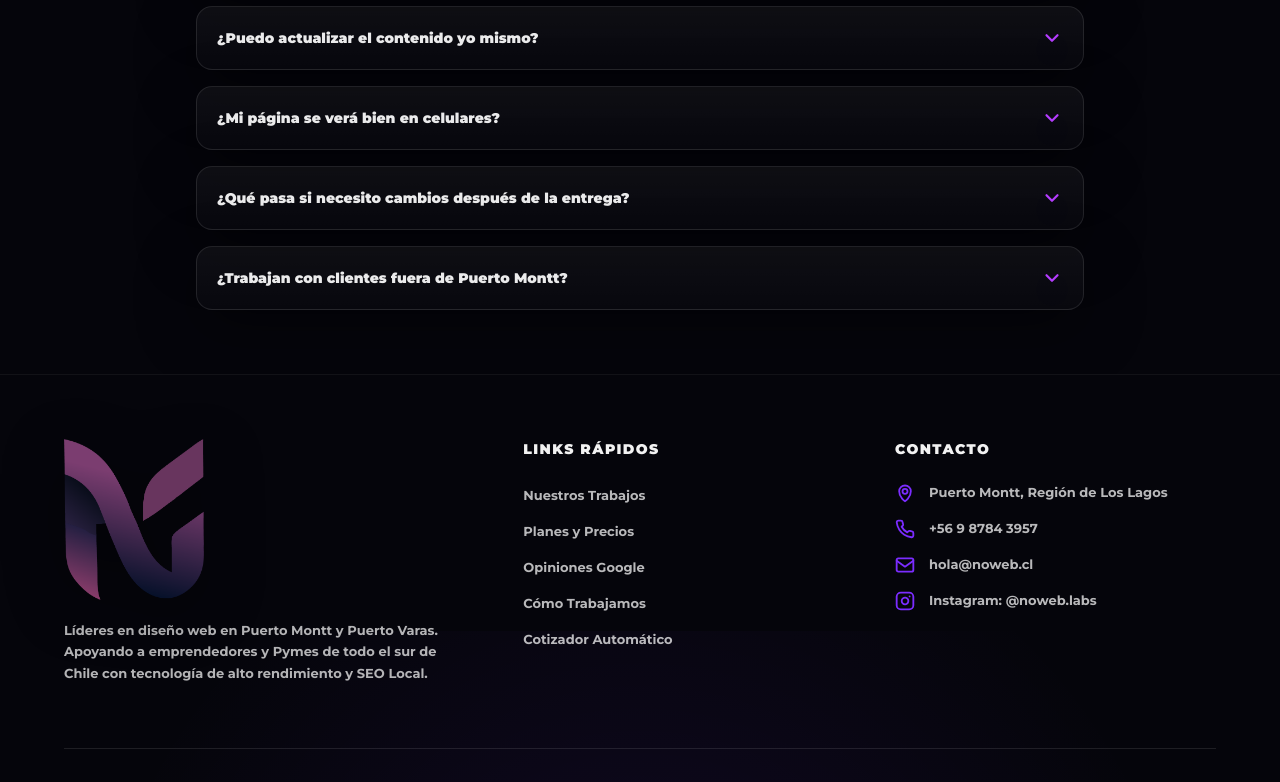
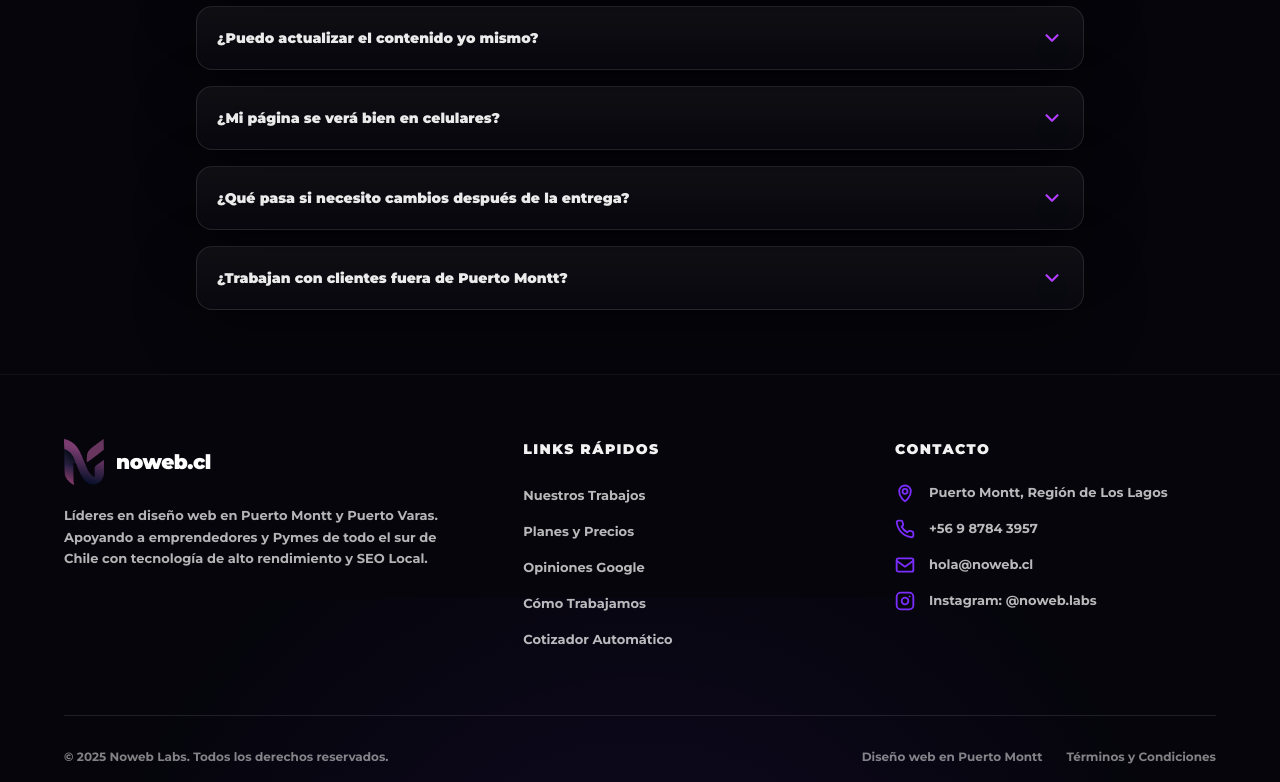
Before and after one commit to nowebcl/noweb, a Next.js app: page / in a window 1280 px wide. Shown: the part 6735-7517 px from the top of the page. Built offline with nearby package versions, Linux system fonts and the light colour scheme.

Commit message:
style: resize brand logo and add 'noweb.cl' text in navbar and footer

```diff
--- a/src/components/Footer.tsx
+++ b/src/components/Footer.tsx
@@ -10,12 +10,13 @@ const Footer = () => {
                 <div className="grid grid-cols-1 lg:grid-cols-[1.3fr_1fr_1.1fr] gap-12 md:gap-20">
                     {/* Brand */}
                     <div className="flex flex-col gap-5">
-                        <a href="/" className="inline-block transition-transform hover:scale-105">
+                        <a href="/" className="flex items-center gap-3 transition-transform hover:scale-105">
                             <img
                                 src="/logo.png"
                                 alt="Noweb Labs"
-                                className="w-[140px] h-auto drop-shadow-[0_14px_30px_rgba(0,0,0,0.35)]"
+                                className="w-10 h-auto"
                             />
+                            <span className="text-white font-[1000] text-xl tracking-tight">noweb.cl</span>
                         </a>
                         <p className="m-0 text-white/70 text-[13px] leading-[1.65] font-[650] max-w-[420px]">
                             Líderes en diseño web en Puerto Montt y Puerto Varas. Apoyando a emprendedores y Pymes de todo el sur de Chile con tecnología de alto rendimiento y SEO Local.
--- a/src/components/Navbar.tsx
+++ b/src/components/Navbar.tsx
@@ -32,12 +32,13 @@ const Navbar = () => {
         >
             <div className="max-w-[1200px] mx-auto px-6 flex items-center justify-between">
                 {/* Logo */}
-                <a href="/" className="relative z-10 block group">
+                <a href="/" className="relative z-10 flex items-center gap-3 block group">
                     <img
                         src="/logo.png"
                         alt="Noweb Labs"
-                        className="h-9 w-auto object-contain drop-shadow-[0_14px_30px_rgba(0,0,0,0.35)] transition-transform group-hover:scale-105"
+                        className="h-8 w-auto object-contain transition-transform group-hover:scale-105"
                     />
+                    <span className="text-white font-[1000] text-xl tracking-tight">noweb.cl</span>
                 </a>
 
                 {/* Desktop Nav */}
```
